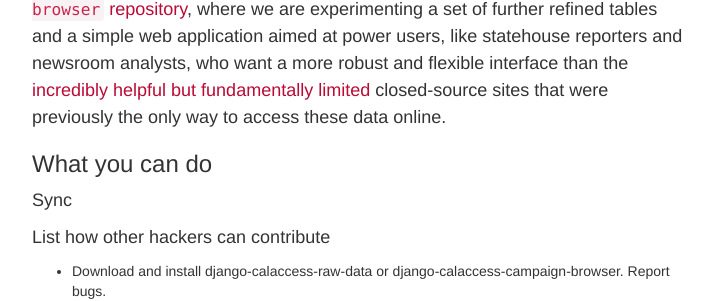
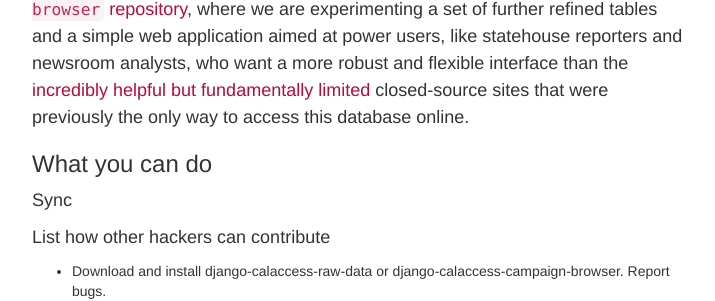
Before and after one commit to palewire/californiacivicdata.org, a Jekyll site: the page built from _posts/2015-01-01-pluggable-data.markdown, in a window 1280 px wide and 900 px high, scrolled down 3736 px. Shown: the part 249-550 px from the top of the window, without its empty margins (38-753 px from the left). Built offline with Jekyll 4.4.1, drawn with Linux system fonts in a browser that asks for light colours.

Commit message:
Updated 2015-01-01-pluggable-data.markdown

```diff
--- a/_posts/2015-01-01-pluggable-data.markdown
+++ b/_posts/2015-01-01-pluggable-data.markdown
@@ -117,7 +117,7 @@ And that's it. You now have the full database, including a set of administration
 
 Of course, to do any of that, you'll need to further regroup, filter and refine the data. But at least the initial headaches are out of the way. And any work you build on top of it could be packaged and distributed in the exact same way. In that case, our raw data app is simply as one of your new packages dependencies, much in the same way that the ``requests`` library as we installed earlier in this post depends on components of [``urllib3``](http://urllib3.readthedocs.org/en/latest/).
 
-An example of that is already taking shape in our [``django-calaccess-campaign-browser`` repository](https://github.com/california-civic-data-coalition/django-calaccess-campaign-browser), where we are experimenting a set of further refined tables and a simple web application aimed at power users, like statehouse reporters and newsroom analysts, who want a more robust and flexible interface than the [incredibly helpful but fundamentally limited](http://dbsearch.ss.ca.gov/ContributorSearch.aspx) closed-source sites that were previously the only way to access these data online.
+An example of that is already taking shape in our [``django-calaccess-campaign-browser`` repository](https://github.com/california-civic-data-coalition/django-calaccess-campaign-browser), where we are experimenting a set of further refined tables and a simple web application aimed at power users, like statehouse reporters and newsroom analysts, who want a more robust and flexible interface than the [incredibly helpful but fundamentally limited](http://dbsearch.ss.ca.gov/ContributorSearch.aspx) closed-source sites that were previously the only way to access this database online.
 
 ### What you can do
 
```
